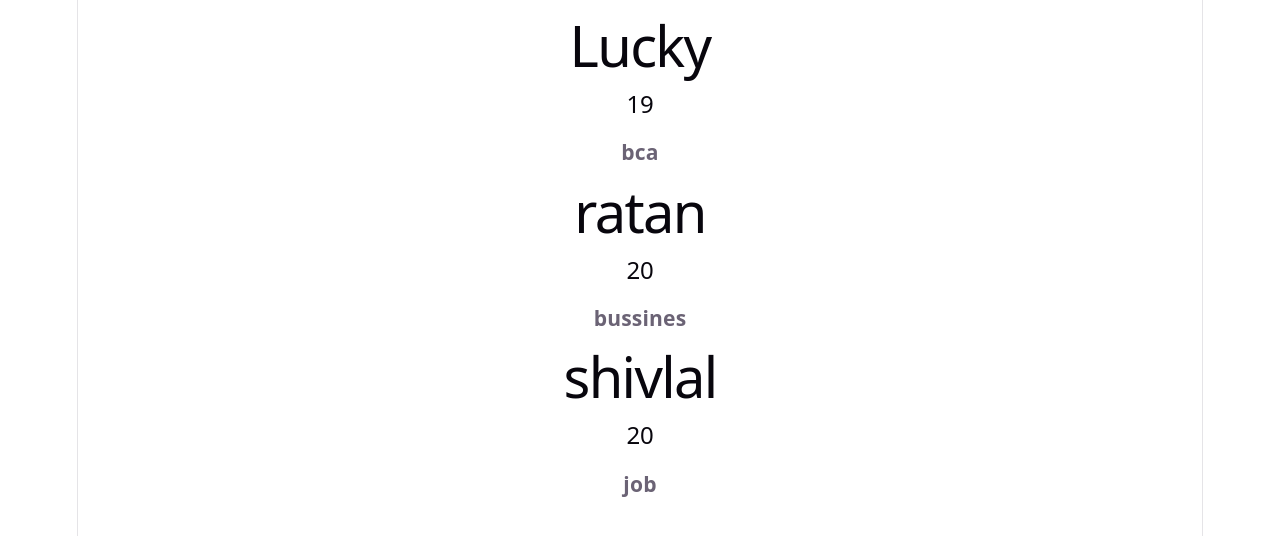
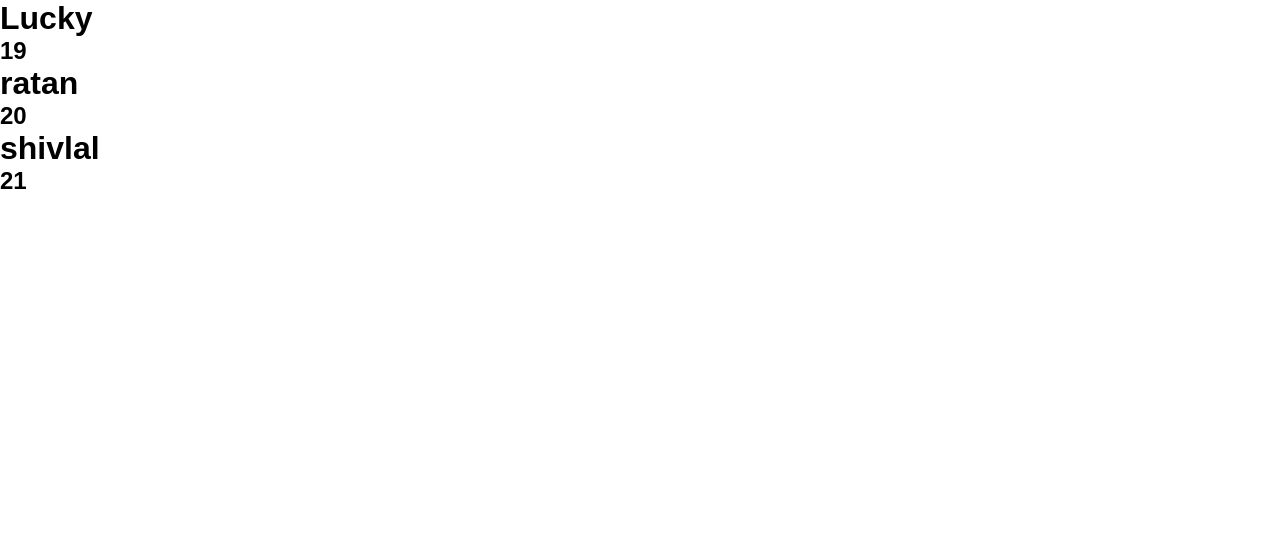
Before and after one commit to ShahLucky-Dev/React-Challenge, a React (Vite) app: page / in a window 1280 px wide. Shown: the top 536 px of the page. Built offline with nearby package versions, Linux system fonts and the light colour scheme.

Commit message:
revised concept

```diff
--- a/src/App.jsx
+++ b/src/App.jsx
@@ -1,10 +1,20 @@
-import StudentCard from "./React-Practice/StudentCard";
 function App() {
+  const students = [
+    { id: 1, name: "Lucky", age: 19 },
+    { id: 2, name: "ratan", age: 20 },
+    { id: 3, name: "shivlal", age: 21 },
+  ];
+
   return (
     <div>
-      <StudentCard name="Lucky" age={19} course="bca" />
-      <StudentCard name="ratan" age={20} course="bussines" />
-      <StudentCard name="shivlal" age={20} course="job" />
+      {students.map((student) => {
+        return (
+          <div key={student.id}>
+            <h1>{student.name}</h1>
+            <h2>{student.age}</h2>
+          </div>
+        );
+      })}
     </div>
   );
 }
--- a/src/index.css
+++ b/src/index.css
@@ -1,111 +1,9 @@
-:root {
-  --text: #6b6375;
-  --text-h: #08060d;
-  --bg: #fff;
-  --border: #e5e4e7;
-  --code-bg: #f4f3ec;
-  --accent: #aa3bff;
-  --accent-bg: rgba(170, 59, 255, 0.1);
-  --accent-border: rgba(170, 59, 255, 0.5);
-  --social-bg: rgba(244, 243, 236, 0.5);
-  --shadow:
-    rgba(0, 0, 0, 0.1) 0 10px 15px -3px, rgba(0, 0, 0, 0.05) 0 4px 6px -2px;
-
-  --sans: system-ui, 'Segoe UI', Roboto, sans-serif;
-  --heading: system-ui, 'Segoe UI', Roboto, sans-serif;
-  --mono: ui-monospace, Consolas, monospace;
-
-  font: 18px/145% var(--sans);
-  letter-spacing: 0.18px;
-  color-scheme: light dark;
-  color: var(--text);
-  background: var(--bg);
-  font-synthesis: none;
-  text-rendering: optimizeLegibility;
-  -webkit-font-smoothing: antialiased;
-  -moz-osx-font-smoothing: grayscale;
-
-  @media (max-width: 1024px) {
-    font-size: 16px;
-  }
-}
-
-@media (prefers-color-scheme: dark) {
-  :root {
-    --text: #9ca3af;
-    --text-h: #f3f4f6;
-    --bg: #16171d;
-    --border: #2e303a;
-    --code-bg: #1f2028;
-    --accent: #c084fc;
-    --accent-bg: rgba(192, 132, 252, 0.15);
-    --accent-border: rgba(192, 132, 252, 0.5);
-    --social-bg: rgba(47, 48, 58, 0.5);
-    --shadow:
-      rgba(0, 0, 0, 0.4) 0 10px 15px -3px, rgba(0, 0, 0, 0.25) 0 4px 6px -2px;
-  }
-
-  #social .button-icon {
-    filter: invert(1) brightness(2);
-  }
+* {
+  margin: 0;
+  padding: 0;
+  box-sizing: border-box;
 }
 
 body {
-  margin: 0;
+  font-family: Arial, sans-serif;
 }
-
-#root {
-  width: 1126px;
-  max-width: 100%;
-  margin: 0 auto;
-  text-align: center;
-  border-inline: 1px solid var(--border);
-  min-height: 100svh;
-  display: flex;
-  flex-direction: column;
-  box-sizing: border-box;
-}
-
-h1,
-h2 {
-  font-family: var(--heading);
-  font-weight: 500;
-  color: var(--text-h);
-}
-
-h1 {
-  font-size: 56px;
-  letter-spacing: -1.68px;
-  margin: 32px 0;
-  @media (max-width: 1024px) {
-    font-size: 36px;
-    margin: 20px 0;
-  }
-}
-h2 {
-  font-size: 24px;
-  line-height: 118%;
-  letter-spacing: -0.24px;
-  margin: 0 0 8px;
-  @media (max-width: 1024px) {
-    font-size: 20px;
-  }
-}
-p {
-  margin: 0;
-}
-
-code,
-.counter {
-  font-family: var(--mono);
-  display: inline-flex;
-  border-radius: 4px;
-  color: var(--text-h);
-}
-
-code {
-  font-size: 15px;
-  line-height: 135%;
-  padding: 4px 8px;
-  background: var(--code-bg);
-}
```
Also changed, not shown: src/App.css (deleted, +0 -184 lines), src/React-Practice/StudentCard.jsx (+13 -0 lines).
